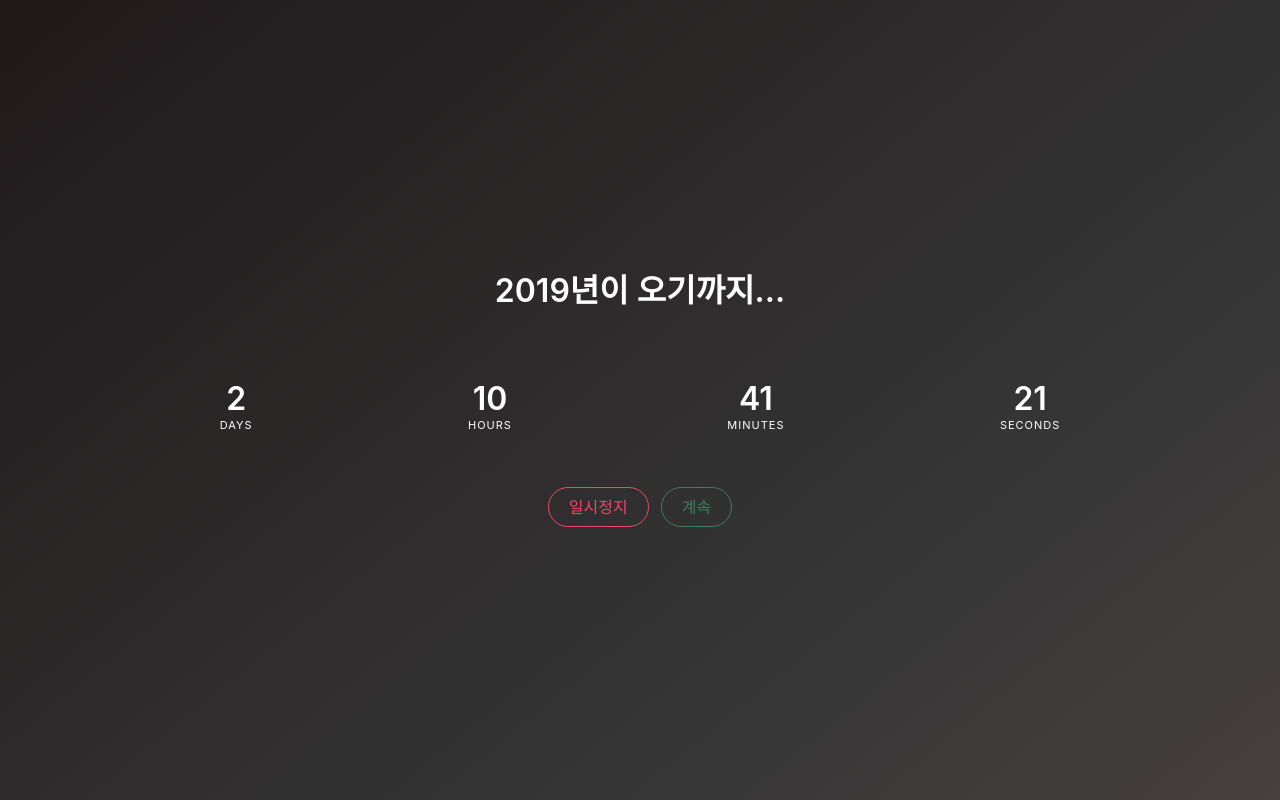
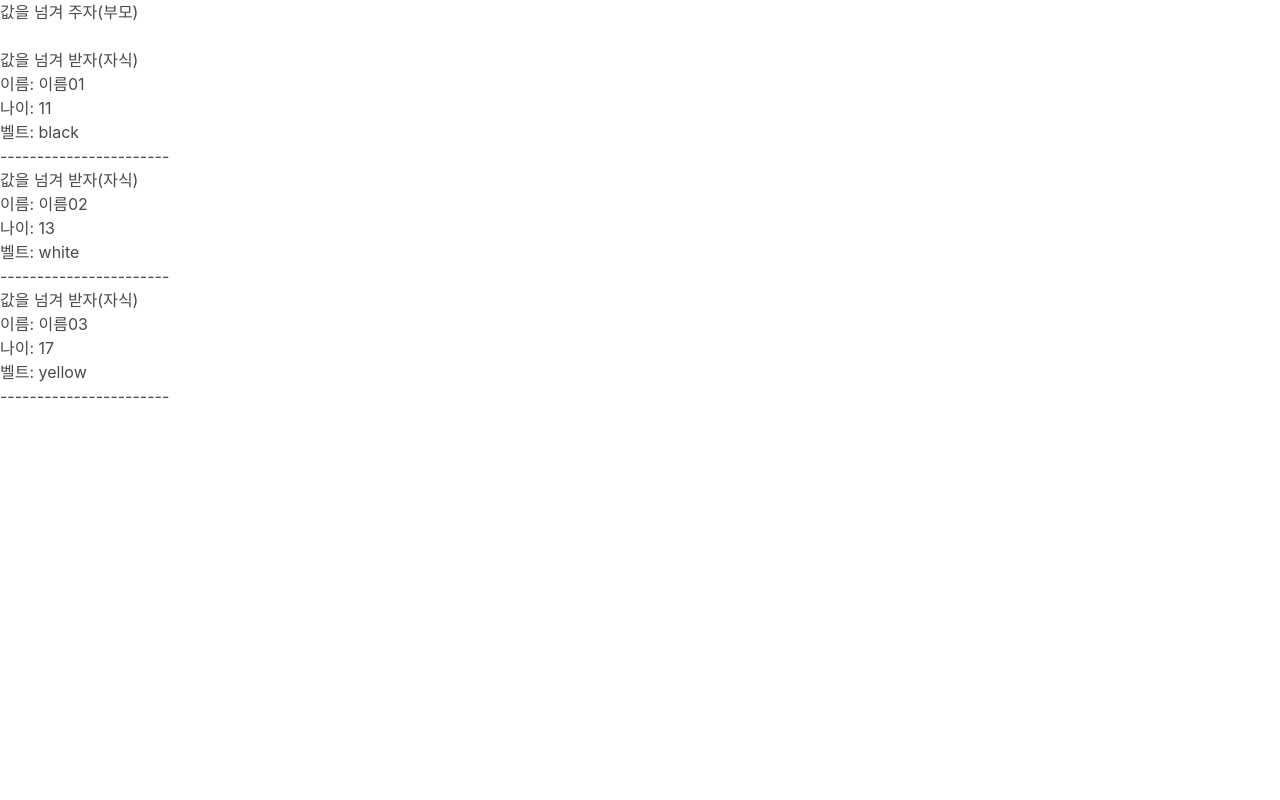
Before and after one commit to webmcki/react-final, a React (Create React App) app: page / in a window 1280 px wide. Built offline with nearby package versions, Linux system fonts and the light colour scheme.

Commit message:
props연습

```diff
--- a/src/App.js
+++ b/src/App.js
@@ -1,9 +1,10 @@
 import React, {Component} from 'react'
-import Timer from './cpnts/timer'
+// import Timer from './cpnts/timer'
+import PropsTest from './cpnts/propstest'
 
 class App extends Component {
   render() {
-    return <Timer />
+    return <PropsTest />
   }
 }
 
--- /dev/null
+++ b/src/cpnts/propstest/child.js
@@ -0,0 +1,20 @@
+import React, {Component} from 'react'
+
+export default class child extends Component {
+  render() {
+    const {fromParents} = this.props
+    const fromParentsList = fromParents.map((fromParent) => {
+      return (
+        <div key={fromParent.id}>
+          <p>값을 넘겨 받자(자식)</p>
+          <div>이름: {fromParent.name}</div>
+          <div>나이: {fromParent.age}</div>
+          <div>벨트: {fromParent.belt}</div>
+          <div>-----------------------</div>
+        </div>
+      )
+    })
+
+    return <div>{fromParentsList}</div>
+  }
+}
--- /dev/null
+++ b/src/cpnts/propstest/index.js
@@ -0,0 +1,21 @@
+import React, {Component} from 'react'
+import Child from './child'
+
+export default class index extends Component {
+  state = {
+    fromParents: [
+      {name: '이름01', age: 11, belt: 'black', id: 1},
+      {name: '이름02', age: 13, belt: 'white', id: 2},
+      {name: '이름03', age: 17, belt: 'yellow', id: 3}
+    ]
+  }
+  render() {
+    return (
+      <div>
+        <p>값을 넘겨 주자(부모)</p>
+        <br />
+        <Child fromParents={this.state.fromParents} />
+      </div>
+    )
+  }
+}
```
